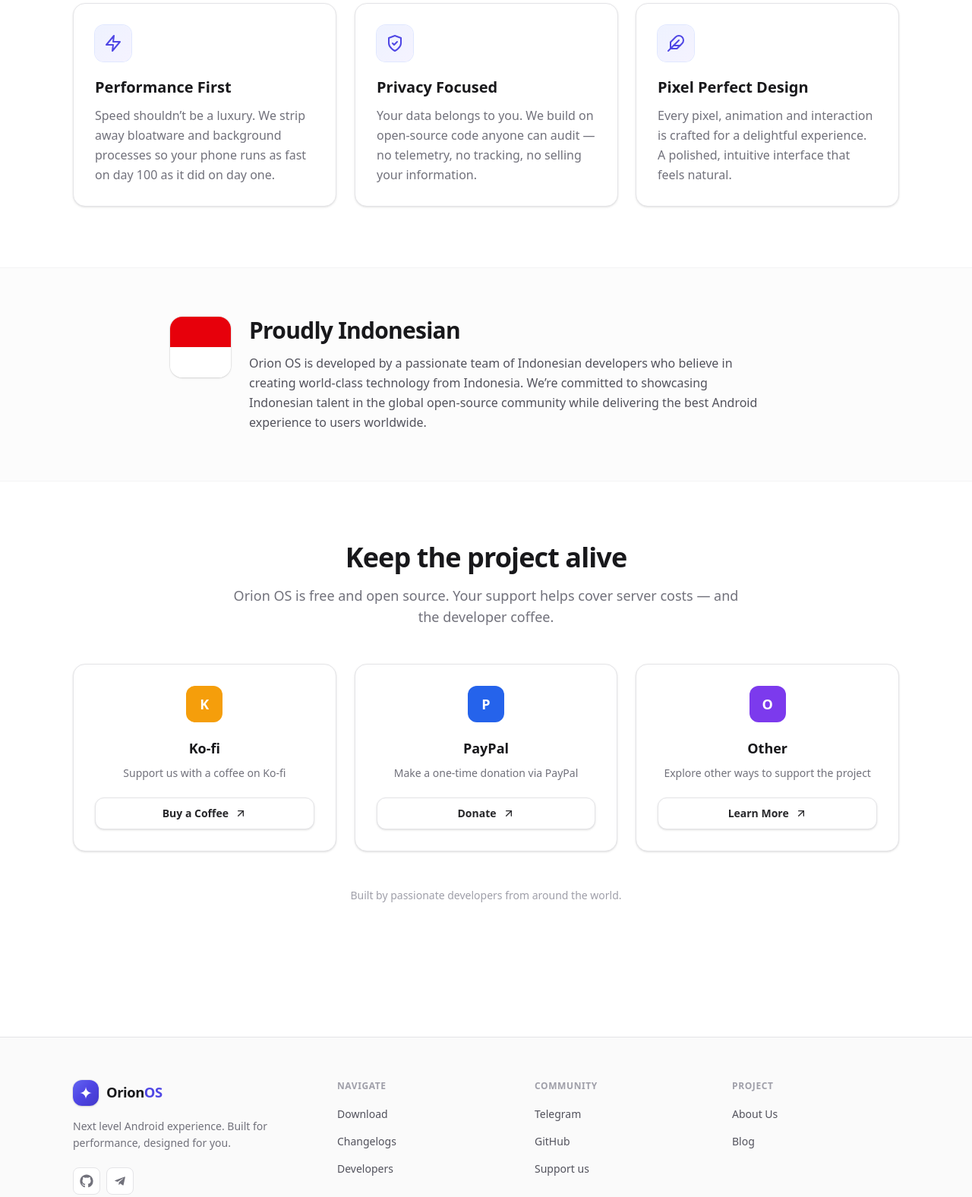
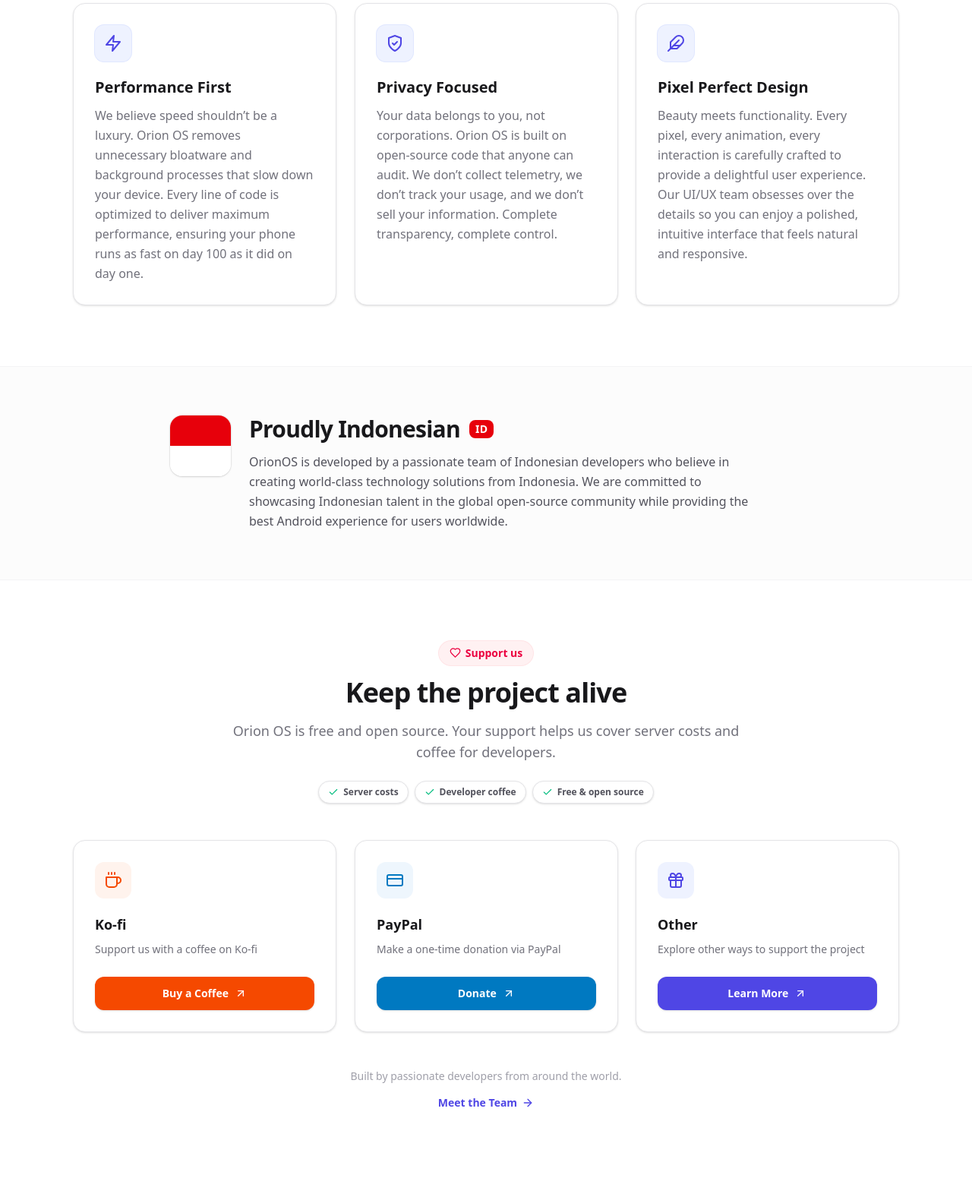
Before and after one commit to romiyusnandar/orion-frontend, an Astro site: page /about in a window 1280 px wide. Shown: the part 596-2172 px from the top of the page at 76% size. Built offline with nearby package versions, Linux system fonts and the light colour scheme; Astro itself is replaced by a stand-in of ours.

Commit message:
feat: Add about page
Signed-off-by: romiyusnandar <yusromi04@gmail.com>

```diff
--- a/astro.config.mjs
+++ b/astro.config.mjs
@@ -5,7 +5,10 @@ import { fileURLToPath } from 'node:url';
 
 export default defineConfig({
   site: 'https://www.orionos-project.com',
-  trailingSlash: 'never',
+  trailingSlash: 'ignore',
+  build: {
+    format: 'file',
+  },
   integrations: [sitemap()],
   vite: {
     plugins: [tailwindcss()],
--- a/src/components/Icon.astro
+++ b/src/components/Icon.astro
@@ -34,6 +34,9 @@ const stroke: Record<string, string> = {
   rocket: '<path d="M4.5 16.5c-1.5 1.26-2 5-2 5s3.74-.5 5-2c.71-.84.7-2.13-.09-2.91a2.18 2.18 0 0 0-2.91-.09z"/><path d="m12 15-3-3a22 22 0 0 1 2-3.95A12.88 12.88 0 0 1 22 2c0 2.72-.78 7.5-6 11a22.35 22.35 0 0 1-4 2z"/><path d="M9 12H4s.55-3.03 2-4c1.62-1.08 5 0 5 0"/><path d="M12 15v5s3.03-.55 4-2c1.08-1.62 0-5 0-5"/>',
   package: '<path d="m7.5 4.27 9 5.15"/><path d="M21 8a2 2 0 0 0-1-1.73l-7-4a2 2 0 0 0-2 0l-7 4A2 2 0 0 0 3 8v8a2 2 0 0 0 1 1.73l7 4a2 2 0 0 0 2 0l7-4A2 2 0 0 0 21 16Z"/><path d="m3.3 7 8.7 5 8.7-5"/><path d="M12 22V12"/>',
   clock: '<circle cx="12" cy="12" r="9"/><path d="M12 7v5l3 2"/>',
+  coffee: '<path d="M17 8h1a4 4 0 1 1 0 8h-1"/><path d="M3 8h14v9a4 4 0 0 1-4 4H7a4 4 0 0 1-4-4Z"/><path d="M6 2v2M10 2v2M14 2v2"/>',
+  'credit-card': '<rect x="2" y="5" width="20" height="14" rx="2"/><path d="M2 10h20"/>',
+  gift: '<rect x="3" y="8" width="18" height="4" rx="1"/><path d="M12 8v13"/><path d="M19 12v7a2 2 0 0 1-2 2H7a2 2 0 0 1-2-2v-7"/><path d="M7.5 8a2.5 2.5 0 0 1 0-5C11 3 12 8 12 8s1-5 4.5-5a2.5 2.5 0 0 1 0 5"/>',
   tag: '<path d="M12.586 2.586A2 2 0 0 0 11.172 2H4a2 2 0 0 0-2 2v7.172a2 2 0 0 0 .586 1.414l8.704 8.704a2.426 2.426 0 0 0 3.42 0l6.58-6.58a2.426 2.426 0 0 0 0-3.42z"/><circle cx="7.5" cy="7.5" r=".5" fill="currentColor"/>',
 };
 
--- a/src/pages/about.astro
+++ b/src/pages/about.astro
@@ -7,49 +7,57 @@ const values = [
   {
     icon: 'zap',
     title: 'Performance First',
-    desc: 'Speed shouldn’t be a luxury. We strip away bloatware and background processes so your phone runs as fast on day 100 as it did on day one.',
+    desc: 'We believe speed shouldn’t be a luxury. Orion OS removes unnecessary bloatware and background processes that slow down your device. Every line of code is optimized to deliver maximum performance, ensuring your phone runs as fast on day 100 as it did on day one.',
   },
   {
     icon: 'shield-check',
     title: 'Privacy Focused',
-    desc: 'Your data belongs to you. We build on open-source code anyone can audit — no telemetry, no tracking, no selling your information.',
+    desc: 'Your data belongs to you, not corporations. Orion OS is built on open-source code that anyone can audit. We don’t collect telemetry, we don’t track your usage, and we don’t sell your information. Complete transparency, complete control.',
   },
   {
     icon: 'feather',
     title: 'Pixel Perfect Design',
-    desc: 'Every pixel, animation and interaction is crafted for a delightful experience. A polished, intuitive interface that feels natural.',
+    desc: 'Beauty meets functionality. Every pixel, every animation, every interaction is carefully crafted to provide a delightful user experience. Our UI/UX team obsesses over the details so you can enjoy a polished, intuitive interface that feels natural and responsive.',
   },
 ];
 
 const support = [
   {
+    icon: 'coffee',
     title: 'Ko-fi',
     desc: 'Support us with a coffee on Ko-fi',
     cta: 'Buy a Coffee',
     href: site.kofi,
-    accent: '#f59e0b',
+    accent: '#f54900',
+    soft: '#fff3ed',
   },
   {
+    icon: 'credit-card',
     title: 'PayPal',
     desc: 'Make a one-time donation via PayPal',
     cta: 'Donate',
     href: site.paypal,
-    accent: '#2563eb',
+    accent: '#0079c1',
+    soft: '#eef6fd',
   },
   {
+    icon: 'gift',
     title: 'Other',
     desc: 'Explore other ways to support the project',
     cta: 'Learn More',
     href: site.support,
-    accent: '#7c3aed',
+    accent: '#4f46e5',
+    soft: '#eef2ff',
   },
 ];
+
+const impact = ['Server costs', 'Developer coffee', 'Free & open source'];
 ---
 
 <Base title="About — Orion OS" description="Orion OS is an open-source, minimal and lag-free Android experience. Learn about our mission, values and how to support the project.">
   <section class="relative overflow-hidden border-b border-zinc-100">
     <div class="pointer-events-none absolute inset-0 -z-10">
-      <div class="absolute inset-0 bg-dots bg-dots-fade"></div>
+      <div class="absolute inset-0 bg-grid bg-grid-fade"></div>
       <div class="absolute -top-20 left-1/2 h-64 w-64 -translate-x-1/2 rounded-full bg-brand-200/40 blur-3xl"></div>
     </div>
     <div class="mx-auto max-w-4xl px-4 py-20 text-center sm:px-6 lg:px-8">
@@ -58,7 +66,7 @@ const support = [
         Redefining <span class="bg-[image:linear-gradient(90deg,#4f46e5,#8b5cf6)] bg-clip-text text-transparent">Android</span>.
       </h1>
       <p class="mx-auto mt-6 max-w-2xl text-lg leading-relaxed text-zinc-600">
-        Orion OS is an open-source project designed to deliver a minimal, lag-free, and secure Android experience. We
+        Orion OS is an open-source project designed to provide a minimal, lag-free, and secure Android experience. We
         strip away the clutter so you can focus on what matters.
       </p>
       <div class="mt-8 flex flex-col items-center justify-center gap-3 sm:flex-row">
@@ -79,15 +87,16 @@ const support = [
     <div class="grid gap-6 md:grid-cols-3">
       {
         values.map((v, i) => (
-          <div
-            class="reveal rounded-2xl border border-zinc-200 bg-white p-7 shadow-sm transition-all duration-300 hover:-translate-y-1 hover:border-brand-200 hover:shadow-lg hover:shadow-brand-600/5"
-            style={`transition-delay:${i * 70}ms`}
-          >
-            <span class="grid h-12 w-12 place-items-center rounded-xl text-brand-600 ring-1 ring-brand-100" style="background-image:linear-gradient(135deg,#eef2ff,#f5f3ff);">
+          <div class="reveal" style={`transition-delay:${i * 70}ms`}>
+            <div class="group h-full rounded-2xl border border-zinc-200 bg-white p-7 shadow-sm transition-all duration-500 ease-[cubic-bezier(0.22,1,0.36,1)] hover:-translate-y-1.5 hover:border-brand-200 hover:shadow-xl hover:shadow-brand-600/10">
+              <span class="grid h-12 w-12 place-items-center rounded-xl bg-brand-50 text-brand-600 ring-1 ring-brand-100 transition-all duration-500 ease-[cubic-bezier(0.22,1,0.36,1)] group-hover:scale-110 group-hover:bg-brand-600 group-hover:text-white">
                 <Icon name={v.icon} size={24} />
               </span>
-            <h3 class="mt-5 text-xl font-semibold text-zinc-900">{v.title}</h3>
+              <h3 class="mt-5 text-xl font-semibold text-zinc-900 transition-colors duration-300 group-hover:text-brand-700">
+                {v.title}
+              </h3>
               <p class="mt-2.5 leading-relaxed text-zinc-500">{v.desc}</p>
+            </div>
           </div>
         ))
       }
@@ -105,31 +114,53 @@ const support = [
           </span>
         </span>
         <div>
-          <h2 class="text-2xl font-bold tracking-tight text-zinc-900 sm:text-3xl">Proudly Indonesian</h2>
+          <h2 class="flex flex-wrap items-center justify-center gap-3 text-2xl font-bold tracking-tight text-zinc-900 sm:text-3xl md:justify-start">
+            Proudly Indonesian
+            <span class="rounded-lg bg-red-600 px-2 py-0.5 text-sm font-bold tracking-wide text-white">ID</span>
+          </h2>
           <p class="mt-3 max-w-2xl leading-relaxed text-zinc-600">
-            Orion OS is developed by a passionate team of Indonesian developers who believe in creating world-class
-            technology from Indonesia. We’re committed to showcasing Indonesian talent in the global open-source
-            community while delivering the best Android experience to users worldwide.
+            OrionOS is developed by a passionate team of Indonesian developers who believe in creating world-class
+            technology solutions from Indonesia. We are committed to showcasing Indonesian talent in the global
+            open-source community while providing the best Android experience for users worldwide.
           </p>
         </div>
       </div>
     </div>
   </section>
 
-  <!-- Support -->
-  <section class="mx-auto max-w-6xl px-4 py-20 sm:px-6 lg:px-8">
+  <!-- Support / Donation -->
+  <section class="donate mx-auto max-w-6xl px-4 py-20 sm:px-6 lg:px-8">
     <div class="mx-auto max-w-2xl text-center">
-      <h2 class="text-3xl font-bold tracking-tight text-zinc-900 sm:text-4xl">Keep the project alive</h2>
+      <span class="inline-flex items-center gap-1.5 rounded-full bg-rose-50 px-3.5 py-1.5 text-sm font-semibold text-rose-600 ring-1 ring-rose-100">
+        <Icon name="heart" size={15} />
+        Support us
+      </span>
+      <h2 class="mt-4 text-3xl font-bold tracking-tight text-zinc-900 sm:text-4xl">Keep the project alive</h2>
       <p class="mt-4 text-lg text-zinc-500">
-        Orion OS is free and open source. Your support helps cover server costs — and the developer coffee.
+        Orion OS is free and open source. Your support helps us cover server costs and coffee for developers.
       </p>
+      <ul class="mt-6 flex flex-wrap items-center justify-center gap-2">
+        {
+          impact.map((t) => (
+            <li class="inline-flex items-center gap-1.5 rounded-full border border-zinc-200 bg-white px-3 py-1.5 text-xs font-semibold text-zinc-600 shadow-sm">
+              <Icon name="check" size={14} class="text-emerald-500" />
+              {t}
+            </li>
+          ))
+        }
+      </ul>
     </div>
+
     <div class="mt-12 grid gap-6 md:grid-cols-3">
       {
-        support.map((s) => (
-          <div class="flex flex-col rounded-2xl border border-zinc-200 bg-white p-7 text-center shadow-sm transition-all duration-300 hover:-translate-y-1 hover:shadow-lg">
-            <span class="mx-auto grid h-12 w-12 place-items-center rounded-xl text-lg font-bold text-white" style={`background-color:${s.accent};`}>
-              {s.title.charAt(0)}
+        support.map((s, i) => (
+          <div class="reveal" style={`transition-delay:${i * 70}ms`}>
+            <div class="group flex h-full flex-col rounded-2xl border border-zinc-200 bg-white p-7 shadow-sm transition-all duration-500 ease-[cubic-bezier(0.22,1,0.36,1)] hover:-translate-y-1.5 hover:shadow-xl">
+              <span
+                class="grid h-12 w-12 place-items-center rounded-xl transition-transform duration-500 ease-[cubic-bezier(0.22,1,0.36,1)] group-hover:scale-110"
+                style={`background-color:${s.soft};color:${s.accent};`}
+              >
+                <Icon name={s.icon} size={24} />
               </span>
               <h3 class="mt-5 text-lg font-semibold text-zinc-900">{s.title}</h3>
               <p class="mt-2 flex-1 text-sm leading-relaxed text-zinc-500">{s.desc}</p>
@@ -137,16 +168,24 @@ const support = [
                 href={s.href}
                 target="_blank"
                 rel="noopener noreferrer"
-              class="mt-5 inline-flex items-center justify-center gap-2 rounded-xl border border-zinc-200 bg-white px-5 py-2.5 text-sm font-semibold text-zinc-800 shadow-sm transition hover:border-zinc-300 hover:bg-zinc-50"
+                class="mt-6 inline-flex w-full items-center justify-center gap-2 rounded-xl px-5 py-3 text-sm font-semibold text-white shadow-sm transition hover:brightness-[0.94] active:scale-[0.98]"
+                style={`background-color:${s.accent};`}
               >
                 {s.cta}
                 <Icon name="arrow-up-right" size={16} />
               </a>
+            </div>
           </div>
         ))
       }
     </div>
 
     <p class="mt-12 text-center text-sm text-zinc-400">Built by passionate developers from around the world.</p>
+    <div class="mt-3 text-center">
+      <a href="/developers" class="inline-flex items-center gap-1.5 text-sm font-semibold text-brand-600 transition-colors hover:text-brand-700">
+        Meet the Team
+        <Icon name="arrow-right" size={16} />
+      </a>
+    </div>
   </section>
 </Base>
```
Lines whose indentation alone changed are shown as unchanged.
